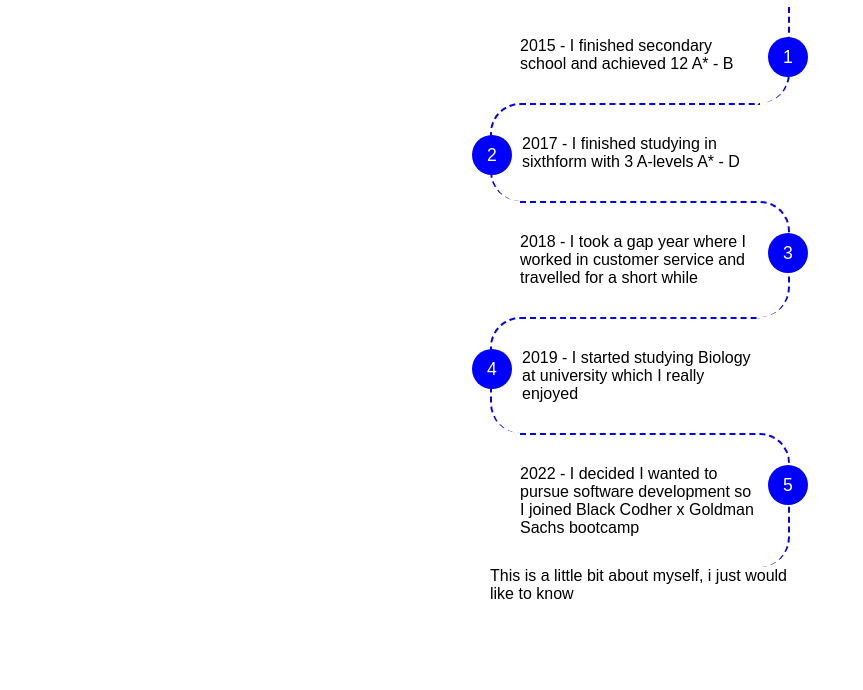
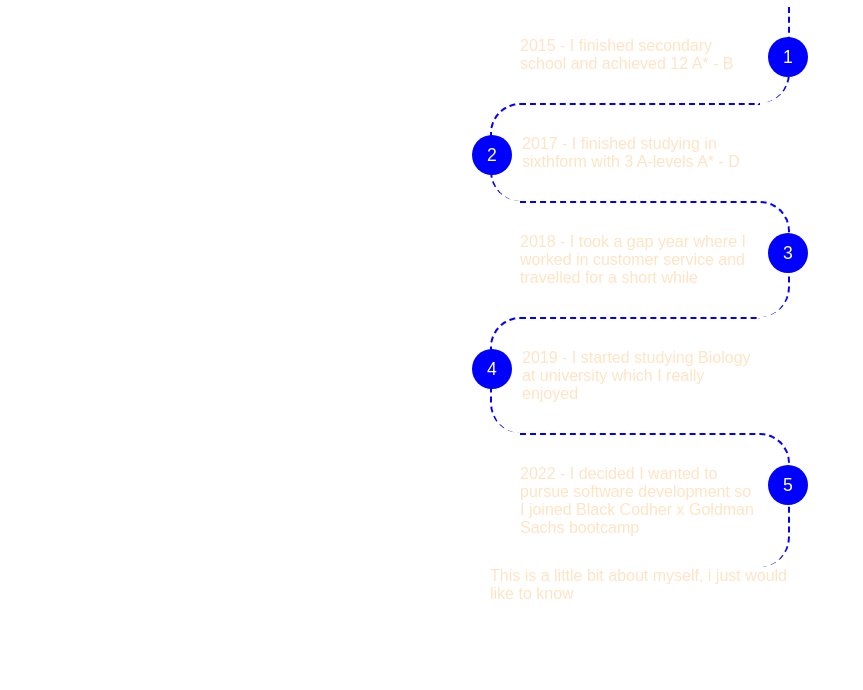
Before and after one commit to IlhaanHasssan/Portfolio, a plain HTML site: page index.html in a window 1280 px wide. Shown: the part 110-800 px from the top of the page, without its empty margins (0-863 px from the left). Drawn offline with Linux system fonts and the light colour scheme.

Commit message:
background

```diff
--- a/style.css
+++ b/style.css
@@ -1,6 +1,8 @@
 
 
-    body { font-family: Arial, Helvetica, sans-serif}
+    body {
+        color: bisque;
+        font-family: Arial, Helvetica, sans-serif}
 
 div {
   width: 300px;
```
